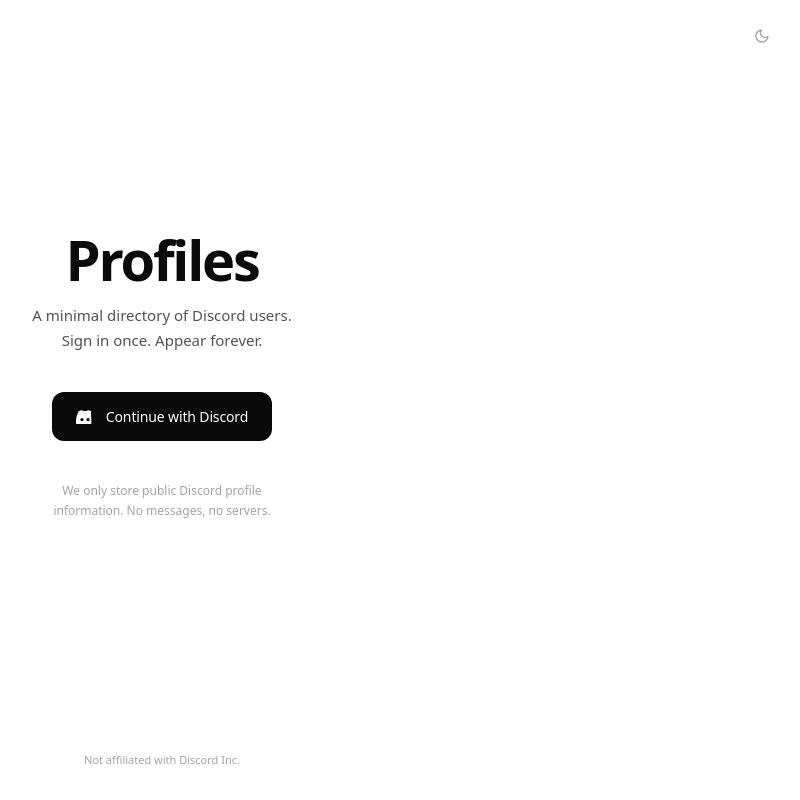
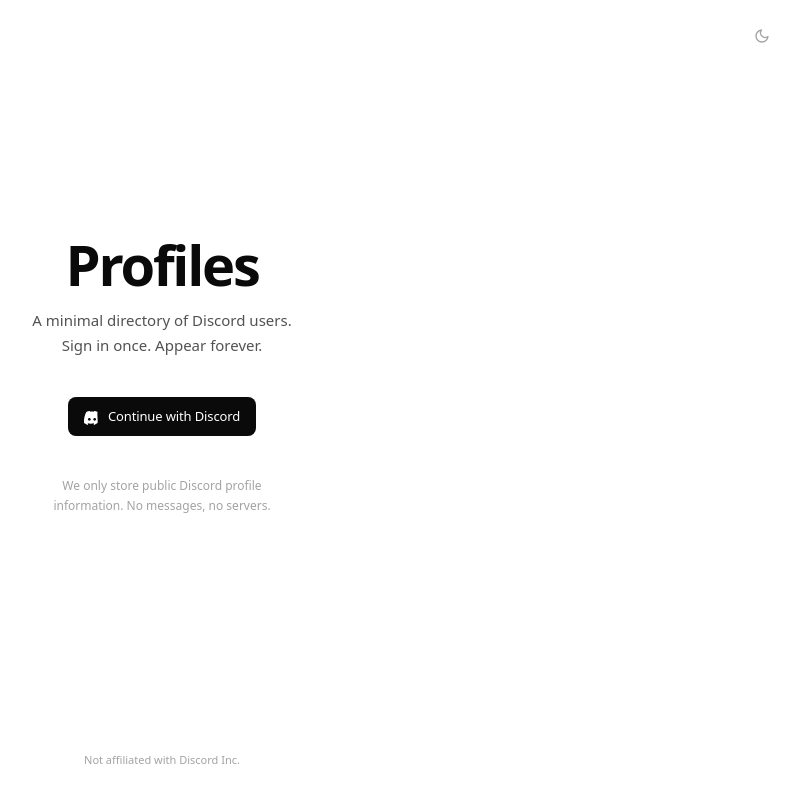
Before and after one commit to youtube2mp3-sudo/vyn, a Next.js app: page / in a window 1280 px wide. Shown: the whole page, without its empty margins (478-1278 px from the left). Built offline with nearby package versions, Linux system fonts and the light colour scheme; no server answers.

Commit message:
Fix Discord login button sizing - reduce to minimal proportions

```diff
--- a/components/DiscordLoginButton.tsx
+++ b/components/DiscordLoginButton.tsx
@@ -21,7 +21,6 @@
       console.error("OAuth error:", error.message);
       setLoading(false);
     }
-    // If successful, browser redirects — no need to reset loading
   };
 
   return (
@@ -30,22 +29,22 @@
       disabled={loading}
       aria-label="Continue with Discord"
       className="
-        group inline-flex items-center gap-3
-        rounded-xl px-6 py-3.5
+        group inline-flex items-center justify-center gap-2
+        rounded-lg px-4 py-2.5
         bg-[rgb(var(--text))] text-[rgb(var(--bg))]
-        text-[14px] font-medium tracking-[-0.01em]
+        text-[13px] font-medium tracking-[-0.01em]
         transition-all duration-200
-        hover:opacity-90 hover:scale-[1.015]
-        active:scale-[0.985]
+        hover:opacity-85 hover:scale-[1.02]
+        active:scale-[0.98]
         disabled:opacity-50 disabled:cursor-not-allowed
         focus-visible:outline-none focus-visible:ring-2
-        focus-visible:ring-[rgb(var(--text)/0.3)] focus-visible:ring-offset-2
+        focus-visible:ring-[rgb(var(--text)/0.4)] focus-visible:ring-offset-2
         focus-visible:ring-offset-[rgb(var(--bg))]
       "
     >
       {loading ? (
         <svg
-          className="h-4 w-4 animate-spin"
+          className="h-4 w-4 animate-spin shrink-0"
           viewBox="0 0 24 24"
           fill="none"
           stroke="currentColor"
@@ -55,13 +54,13 @@
           <path d="M12 2v4M12 18v4M4.93 4.93l2.83 2.83M16.24 16.24l2.83 2.83M2 12h4M18 12h4M4.93 19.07l2.83-2.83M16.24 7.76l2.83-2.83" />
         </svg>
       ) : (
-        // Discord wordmark SVG (simplified)
         <svg
-          width="18"
-          height="14"
+          width="16"
+          height="16"
           viewBox="0 0 71 55"
           fill="currentColor"
           aria-hidden="true"
+          className="shrink-0"
         >
           <path d="M60.1045 4.8978C55.3195 2.8214 50.3139 1.2922 45.1245 0.9961C44.6645 1.9242 44.1345 3.0922 43.7745 4.2052C38.1385 3.4062 32.3805 3.4062 26.8045 4.2052C26.4445 3.0922 25.8945 1.9242 25.4195 0.9961C20.2281 1.2922 15.2226 2.8214 10.4381 4.8978C1.54371 21.7490 -0.943695 38.1237 0.293905 54.1693C5.47541 57.8017 10.7282 60.6619 16.0547 62.5575C17.2625 60.7418 18.3625 58.9326 19.3325 57.1489C17.9545 56.6709 16.6105 56.0814 15.3195 55.3771C15.8495 54.9721 16.3695 54.5597 16.8795 54.1457C21.0031 56.4183 25.5467 57.7904 30.3635 57.7904C35.1803 57.7904 39.7239 56.4183 43.8475 54.1457C44.3575 54.5597 44.8775 54.9721 45.4075 55.3771C44.1165 56.0814 42.7725 56.6709 41.3945 57.1489C42.3645 58.9326 43.4645 60.7418 44.6723 62.5575C49.9988 60.6619 55.2516 57.8017 60.4331 54.1693C61.8771 36.8499 57.7135 20.9529 60.1045 4.8978ZM23.7259 44.2979C20.2276 44.2979 17.3451 41.3154 17.3451 37.8171C17.3451 34.3188 20.2276 31.4363 23.7259 31.4363C27.2242 31.4363 30.1067 34.3188 30.1067 37.8171C30.1067 41.3154 27.2242 44.2979 23.7259 44.2979ZM47.3631 44.2979C43.8648 44.2979 40.9823 41.3154 40.9823 37.8171C40.9823 34.3188 43.8648 31.4363 47.3631 31.4363C50.8614 31.4363 53.7439 34.3188 53.7439 37.8171C53.7439 41.3154 50.8614 44.2979 47.3631 44.2979Z" />
         </svg>
```
